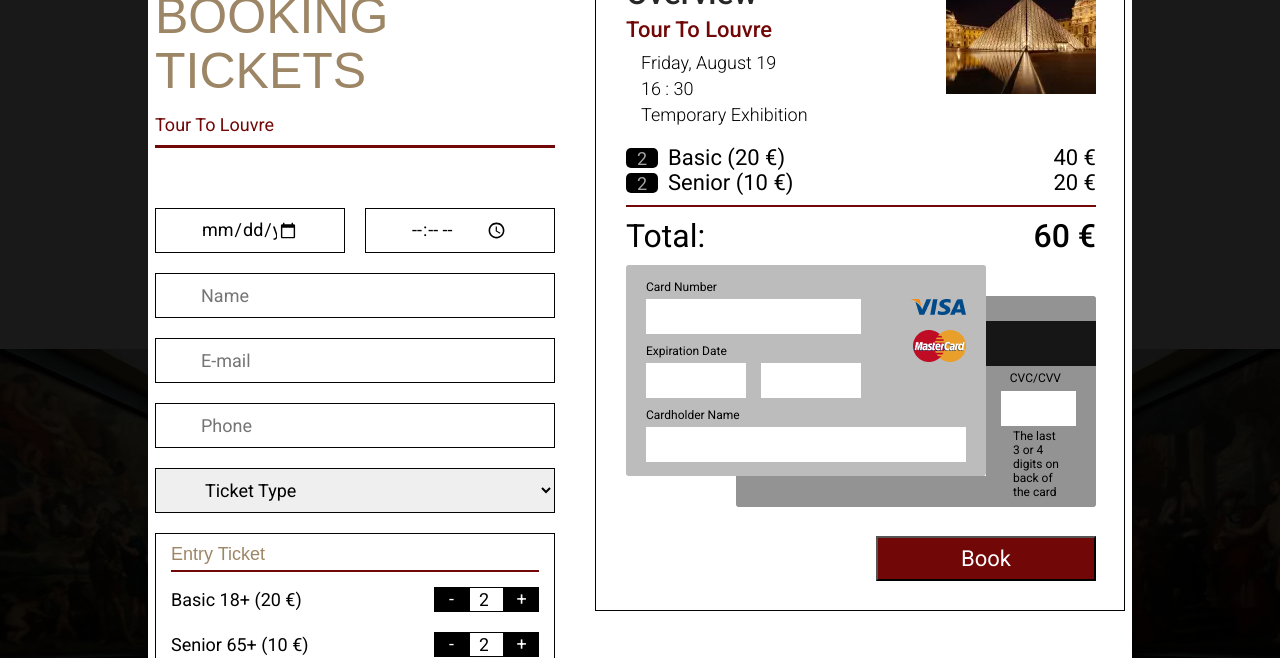
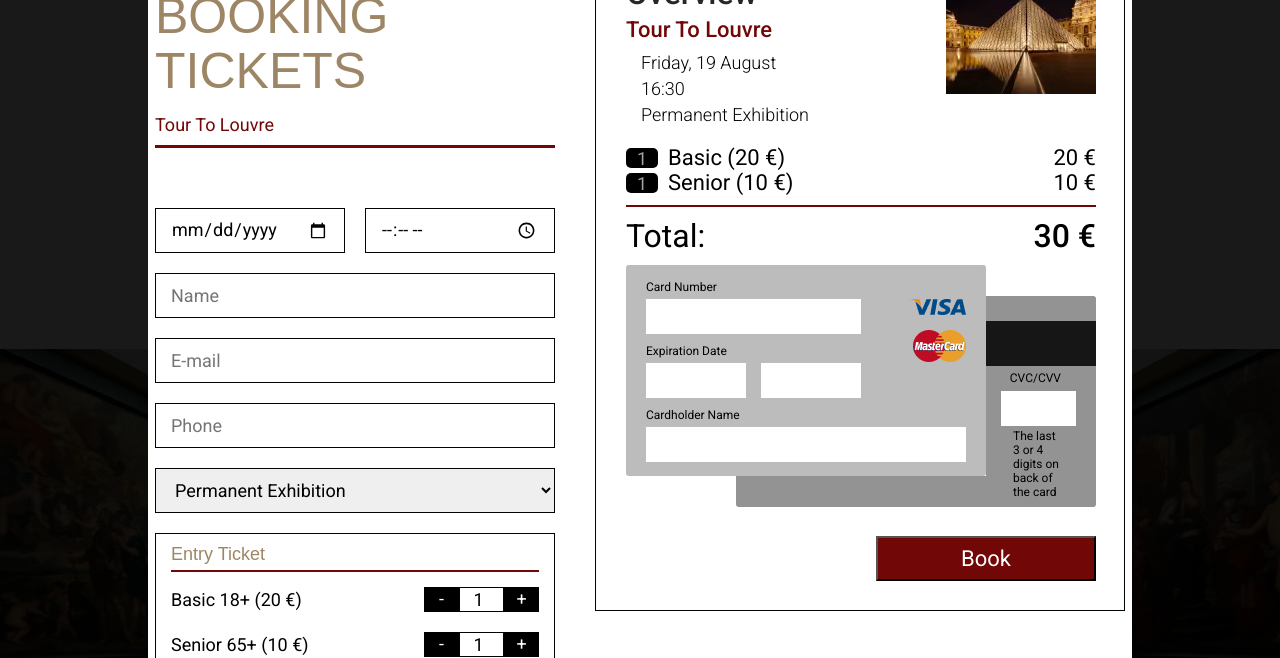
Before and after one commit to whispermind/museum, a plain HTML site: page museum/index.html in a window 1280 px wide. Both pictures are taken after a click on the button "Buy Now". Shown: the part 5844-6502 px from the top of the page. Drawn offline with Linux system fonts and the light colour scheme; a web font is replaced by a local one.

Commit message:
feat: add form main functional

```diff
--- a/museum/assets/scss/stylesheet.scss
+++ b/museum/assets/scss/stylesheet.scss
@@ -88,6 +88,7 @@ p {
 .section:nth-child(even) .heading {
   color: $font-gold;
 }
+
 
 //HEADER
 .header-wrapper {
@@ -999,7 +1000,7 @@ p {
   select {
     height: 45px;
     margin-top: 20px;
-    padding: 0 45px;
+    padding: 0 15px;
     border: solid 1px #030303;
   }
 
@@ -1076,9 +1077,8 @@ p {
   }
 
   & input {
-    display: flex;
-    justify-content: center;
-    width: 35px;
+    text-align: center;
+    width: 45px;
     height: 25px;
     margin: 0;
     padding: 0 0 0 9px;
--- a/museum/index.html
+++ b/museum/index.html
@@ -346,15 +346,15 @@
             <div class="buy-tickets__type">
               <p>Ticket Type</p>
               <label>
-                <input type="radio" name="ticket-type" checked>
-                <span>Permanent exhibition</span>
+                <input data-price='20' type="radio" name="ticket-type" checked>
+                <span>Permanent Exhibition</span>
               </label>
               <label>
-                <input type="radio" name="ticket-type">
-                <span>Temporary exhibition</span>
+                <input data-price='25' ; type="radio" name="ticket-type">
+                <span>Temporary Exhibition</span>
               </label>
               <label>
-                <input type="radio" name="ticket-type">
+                <input data-price='40' ; type="radio" name="ticket-type">
                 <span>Combined Admission</span>
               </label>
             </div>
@@ -364,7 +364,7 @@
                 <span>Basic 18+</span>
                 <div class="buy-tickets__number basic">
                   <button>-</button>
-                  <input type="number" value="1" readonly>
+                  <input data-name='basic' type="number" value="1" readonly>
                   <button>+</button>
                 </div>
               </div>
@@ -372,11 +372,11 @@
                 <span>Senior 65+</span>
                 <div class="buy-tickets__number senior">
                   <button>-</button>
-                  <input type="number" value="1" readonly>
+                  <input data-name='senior' type="number" value="1" readonly>
                   <button>+</button>
                 </div>
               </div>
-              <p>Total €<span>220</span></p>
+              <p>Total €<span class="total">30</span></p>
               <button>Buy Now</button>
             </div>
           </div>
@@ -466,7 +466,7 @@
     </div>
   </footer>
   <div class="form-wrapper">
-    <form action="/">
+    <form action="">
       <div class="booking">
         <div class="content-wrapper">
           <div class="booking__info">
@@ -482,17 +482,17 @@
             <p class="booking__afterheading">Tour to Louvre</p>
             <div>
               <div class="booking__form-datatime">
-                <input type="date" name="form-data">
-                <input type="time" name="form-time">
+                <input class="warning" type="date" name="form-data" required>
+                <input type="time" name="form-time" min="9:00" max="18:00" step="1800" required>
               </div>
-              <input type="text" placeholder="Name" name="form-name">
-              <input type="email" placeholder="E-mail" name="form-email">
-              <input type="tel" placeholder="Phone" name="-form-tel">
+              <input type="text" placeholder="Name" minlength="3" maxlength="15" name="form-name" required>
+              <input type="email" placeholder="E-mail" name="form-email" required>
+              <input type="tel" maxlength="10" placeholder="Phone" name="-form-tel" required>
               <select>
-                <option value="" disabled selected>Ticket Type</option>
-                <option value="">temporary exhibition</option>
-                <option value="">combined exhibition</option>
-                <option value="">permanent exhibition</option>
+                <option disabled>Ticket Type</option>
+                <option value="25">Temporary Exhibition</option>
+                <option value="40">Combined Admission</option>
+                <option value='20'>Permanent Exhibition</option>
               </select>
               <div class="booking__ticket-amount">
                 <p class="booking__ticket-heading">entry ticket</p>
@@ -500,17 +500,17 @@
                   <div>
                     <span>basic 18+ (20 €)</span>
                     <div class="booking__basic-counter">
-                      <button>-</button>
+                      <button type="button">-</button>
                       <input type="number" value="2" readonly>
-                      <button>+</button>
+                      <button type="button">+</button>
                     </div>
                   </div>
                   <div>
                     <span>senior 65+ (10 €)</span>
                     <div class="booking__senior-counter">
-                      <button>-</button>
+                      <button type="button">-</button>
                       <input type="number" value="2" readonly>
-                      <button>+</button>
+                      <button type="button">+</button>
                     </div>
                   </div>
                 </div>
@@ -530,8 +530,8 @@
                   <div>
                     <h4 class="form__order-heading">overview</h4>
                     <h5 class="form__order-afterheading">tour to louvre</h5>
-                    <p class="form__order-day">friday, august 19</p>
-                    <p class="form__order-time">16 : 30</p>
+                    <p class="form__order-day">friday, 19 august</p>
+                    <p class="form__order-time">16:30</p>
                     <p class="form__order-type">temporary exhibition</p>
                   </div>
                   <img loading='lazy' src="./assets/pictures/form/form.webp" alt="louvre">
--- /dev/null
+++ b/museum/scripts/form.js
@@ -0,0 +1,62 @@
+export default function formCounter() {
+  const tickets = document.querySelector('.booking__ticket-amount'),
+    seniorButtons = document.querySelectorAll('.booking__senior-counter > button'),
+    basicButtons = document.querySelectorAll('.booking__basic-counter > button'),
+    seniorInput = document.querySelector('.booking__senior-counter > input'),
+    basicInput = document.querySelector('.booking__basic-counter > input'),
+    select = document.querySelector('select'),
+    inputDate = document.querySelector('input[type="date"]'),
+    inputTime = document.querySelector('input[type="time"]'),
+    orderDate = document.querySelector('.form__order-day'),
+    orderTime = document.querySelector('.form__order-time');
+  tickets.addEventListener('click', counterHandler);
+  select.addEventListener('change', counterHandler);
+  inputTime.addEventListener('change', counterHandler);
+  inputDate.addEventListener('change', counterHandler);
+  function counterHandler(event) {
+    if (event.target === basicButtons[0] && basicInput.value >= 1) basicInput.value--
+    if (event.target === basicButtons[1] && basicInput.value < 20) basicInput.value++
+    if (event.target === seniorButtons[0] && seniorInput.value >= 1) seniorInput.value--
+    if (event.target === seniorButtons[1] && seniorInput.value < 20) seniorInput.value++
+    let typePrice = select.value,
+      basicsPrice = typePrice * basicInput.value,
+      seniorsPrice = (typePrice * seniorInput.value) / 2,
+      totalPrice = basicsPrice + seniorsPrice,
+      formatter = new Intl.DateTimeFormat('en-GB', {
+        weekday: 'long',
+        month: 'long',
+        day: '2-digit',
+      });
+    if (inputDate.value) orderDate.textContent = formatter.format(new Date(inputDate.value));
+    if (inputTime.value) orderTime.textContent = inputTime.value;
+
+    formDataSet({
+      basicAmount: basicInput.value,
+      seniorAmount: seniorInput.value,
+      basicsPrice,
+      seniorsPrice,
+      totalPrice,
+      typePrice
+    })
+  }
+}
+
+export function formDataSet({ basicsPrice, seniorsPrice, totalPrice, typePrice, basicAmount, seniorAmount }) {
+  const formBasic = document.querySelector('.booking__basic-counter > input'),
+    orderType = document.querySelector('.form__order-type'),
+    formSenior = document.querySelector('.booking__senior-counter > input'),
+    selected = document.querySelector(`.booking__info  option[value = "${typePrice}"]`),
+    formTotal = document.querySelector('.form__order-total > span'),
+    formBasicAmount = document.querySelector('.form__basic-amount'),
+    formSeniorAmount = document.querySelector('.form__senior-amount'),
+    categoryPrice = document.querySelectorAll('.form__ticket-payment > span:last-child');
+  orderType.textContent = document.querySelector(`.booking__info  option[value = "${typePrice}"]`).textContent;
+  categoryPrice[0].textContent = basicsPrice ? basicsPrice + ' €' : categoryPrice[0].textContent;
+  categoryPrice[1].textContent = seniorsPrice ? seniorsPrice + ' €' : categoryPrice[1].textContent;
+  formTotal.textContent = totalPrice ? totalPrice + ' €' : formTotal.textContent;
+  selected ? selected.selected = true : false;
+  formBasic.value = basicAmount ? basicAmount : formBasic.value;
+  formSenior.value = seniorAmount ? seniorAmount : formSenior.value;
+  formBasicAmount.textContent = basicAmount ? basicAmount : formBasicAmount.textContent;
+  formSeniorAmount.textContent = seniorAmount ? seniorAmount : formSeniorAmount.textContent;
+}
--- a/museum/scripts/index.js
+++ b/museum/scripts/index.js
@@ -5,6 +5,7 @@ import popup from "./popup.js";
 import Burger from "./burger.js";
 import welcomeSlider from "./welcome_slider.js";
 import imageCompare from "./image_compare.js";
+import formCounter from "./form.js";
 (function () {
   randomizer();
   ticketCounter();
@@ -13,4 +14,5 @@ import imageCompare from "./image_compare.js";
   Burger();
   welcomeSlider();
   imageCompare();
+  formCounter();
 })();
--- a/museum/scripts/tickets.js
+++ b/museum/scripts/tickets.js
@@ -1,16 +1,30 @@
+import { formDataSet } from "./form.js";
 export default function ticketCounter() {
-  let seniorContainer = document.querySelector('.senior'),
-    seniorInput = seniorContainer.querySelector('input'),
-    seniorButtons = seniorContainer.querySelectorAll('button'),
-    basicContainer = document.querySelector('.basic'),
-    basicInput = basicContainer.querySelector('input'),
-    basicButtons = basicContainer.querySelectorAll('button');
-  seniorContainer.addEventListener('click', (event) => {
+  const container = document.querySelector('.buy-tickets__order'),
+    seniorInput = container.querySelector('.senior input'),
+    seniorButtons = container.querySelectorAll('.senior button'),
+    basicInput = container.querySelector('.basic input'),
+    basicButtons = container.querySelectorAll('.basic button'),
+    button = container.querySelector('.buy-tickets__amount > button');
+
+  container.addEventListener('click', (event) => {
     if (event.target === seniorButtons[0] && seniorInput.value >= 1) seniorInput.value--
     if (event.target === seniorButtons[1] && seniorInput.value < 20) seniorInput.value++
-  });
-  basicContainer.addEventListener('click', (event) => {
     if (event.target === basicButtons[0] && basicInput.value >= 1) basicInput.value--
     if (event.target === basicButtons[1] && basicInput.value < 20) basicInput.value++
-  })
+    recount(event);
+  });
+
+  function recount(event) {
+    const typePrice = document.querySelector('.buy-tickets__type input:checked').dataset.price,
+      total = document.querySelector('.total'),
+      basicAmount = document.querySelector('input[data-name = basic]').value,
+      seniorAmount = document.querySelector('input[data-name = senior]').value,
+      basicsPrice = basicAmount * typePrice,
+      seniorsPrice = (seniorAmount * typePrice) / 2,
+      totalPrice = seniorsPrice + basicsPrice;
+
+    total.textContent = totalPrice;
+    if (event.target === button) formDataSet({ basicsPrice, seniorsPrice, totalPrice, typePrice, basicAmount, seniorAmount });
+  }
 };
```
Also changed, not shown: museum/stylesheets/stylesheet.min.css.
